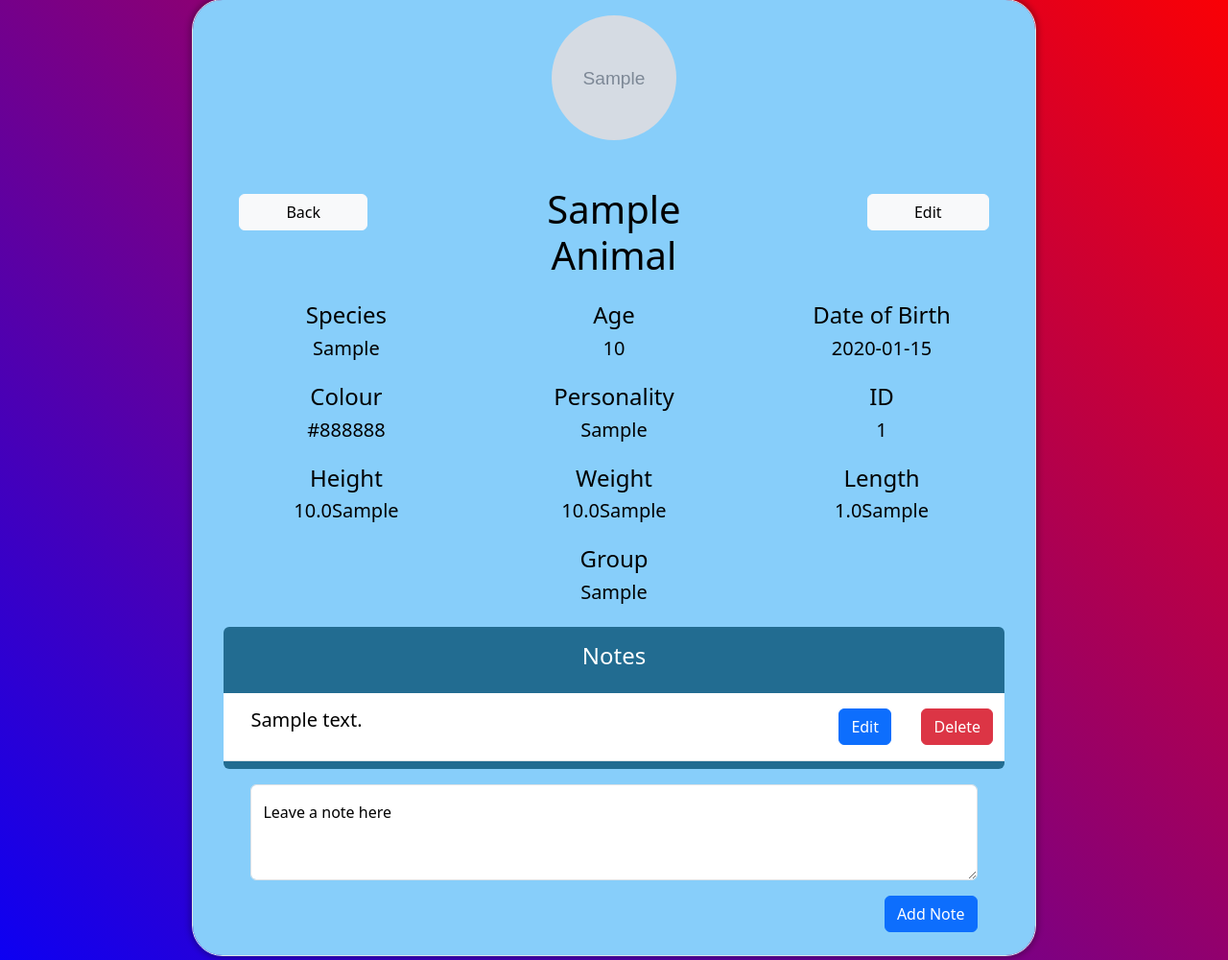
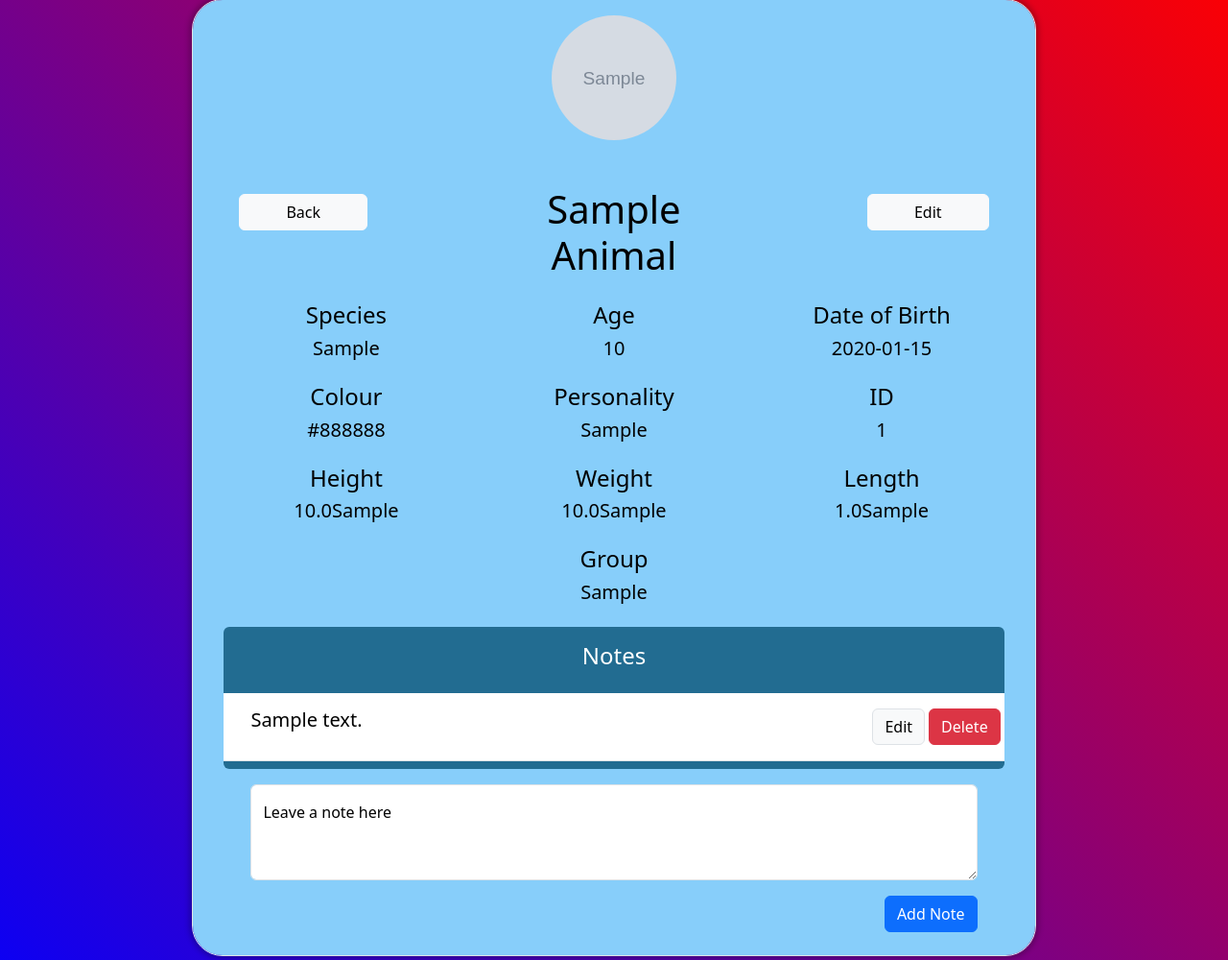
Before and after one commit to TobyJWalker/animal-tracker, a Flask app: page /animals/1 in a window 1280 px wide. Shown: the part 105-1105 px from the top of the page at 96% size. Run offline with Flask 3, Linux system fonts and the light colour scheme; the visitor is signed in with stand-in values (Sample User, id 1); tables that the repository leaves empty hold one stand-in row (values such as "Sample post"); grey boxes marked "Sample" are stand-in pictures.

Commit message:
Edited formatting of edit and delete note button

```diff
--- a/templates/animal_page.html
+++ b/templates/animal_page.html
@@ -142,12 +142,12 @@
                         <div class="col">
                             <h6 class="lead">{{ note.content|safe }}</h6>
                         </div>
-                        <div class="col mx-1" style="max-width:10%;">
+                        <div class="col mx-0" style="max-width:7.5%;">
                             <form action="/note/{{ note.id }}/edit" method="GET">
-                                <button class="btn btn-primary" type="submit">Edit</button>
+                                <button class="btn btn-light border" type="submit">Edit</button>
                             </form>
                         </div>
-                        <div class="col mx-1" style="max-width:10%;">
+                        <div class="col me-3" style="max-width:7.5%;">
                             <form action="/note/{{ note.id }}/delete" method="POST">
                                 <button class="btn btn-danger" type="submit">Delete</button>
                             </form>
```
